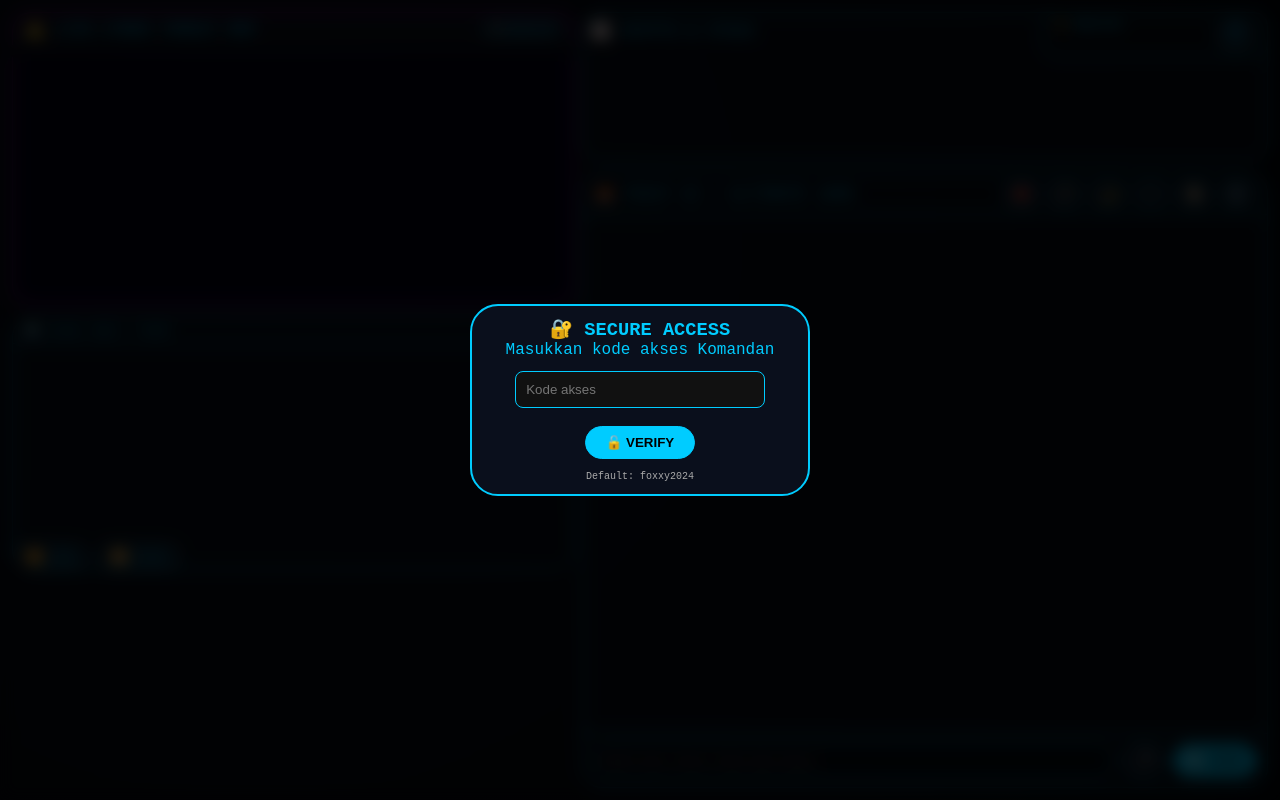
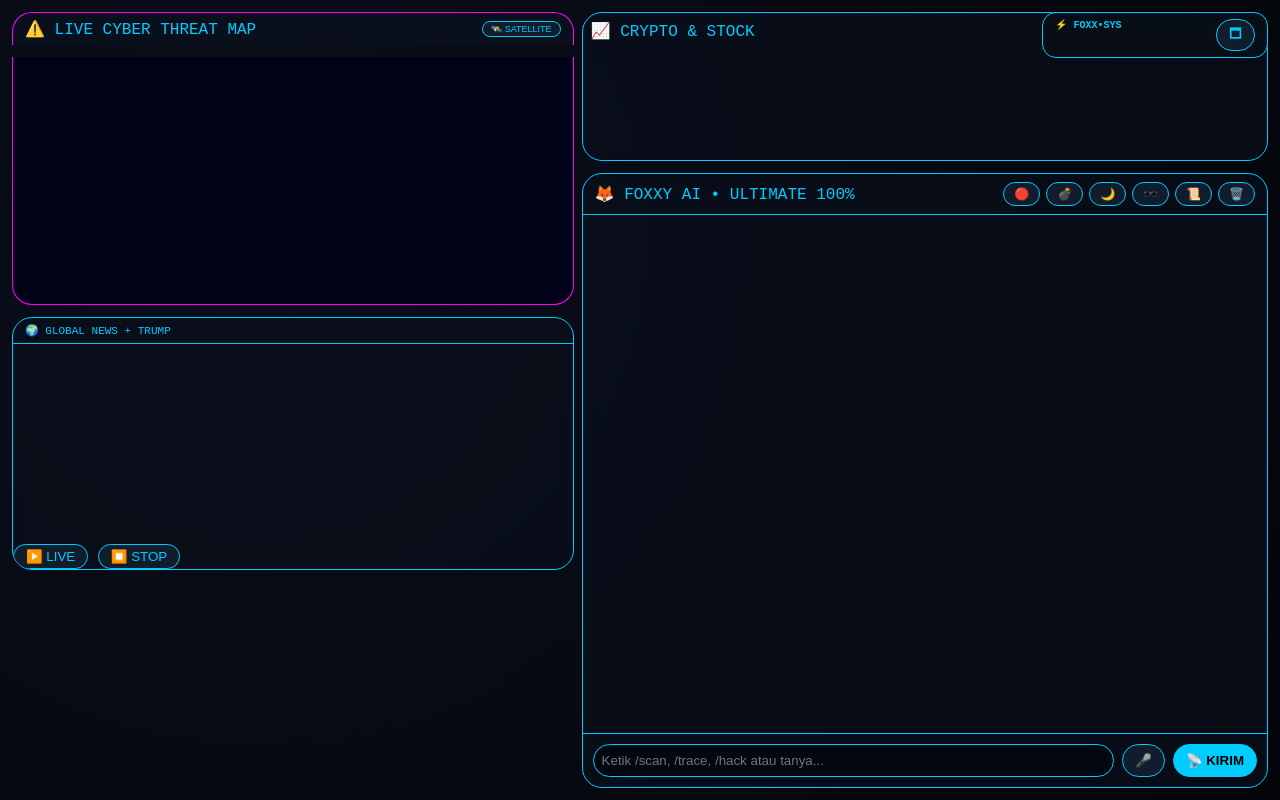
Before and after one commit to foxxyoffc-dev/foxxy-agent-01, a plain HTML site: page index.html in a window 1280 px wide. Drawn offline with nearby package versions, Linux system fonts and the light colour scheme.

Commit message:
Update index.html

```diff
--- a/index.html
+++ b/index.html
@@ -10,19 +10,6 @@
     <script src="https://unpkg.com/leaflet@1.9.4/dist/leaflet.js"></script>
 </head>
 <body>
-    <!-- BIOMETRIC MODAL - PAKAI INPUT PASSWORD MANUAL (DENGAN ID BENAR) -->
-<div id="biometricModal" class="modal" style="display:flex; z-index:9999;">
-    <div class="modal-card" style="text-align:center;">
-        <h3>🔐 SECURE ACCESS</h3>
-        <p>Masukkan kode akses Komandan</p>
-        <input type="password" id="passwordInput" placeholder="Kode akses"
-               style="padding:10px; margin:12px 0; background:#111; border:1px solid #0cf; color:#0cf; width:80%; border-radius:8px;">
-        <br>
-        <button id="biometricBtn" class="primary" style="margin-top:6px; padding:8px 20px;">🔓 VERIFY</button>
-        <p style="font-size:10px; margin-top:12px; color:#aaa;">Default: foxxy2024</p>
-    </div>
-</div>
-
     <!-- SYSTEM STATS PANEL -->
     <div class="sys-panel" id="sysPanel">
         <div class="sys-header"><span>⚡ FOXX•SYS</span><button id="toggleSysPanel">🗖</button></div>
```
